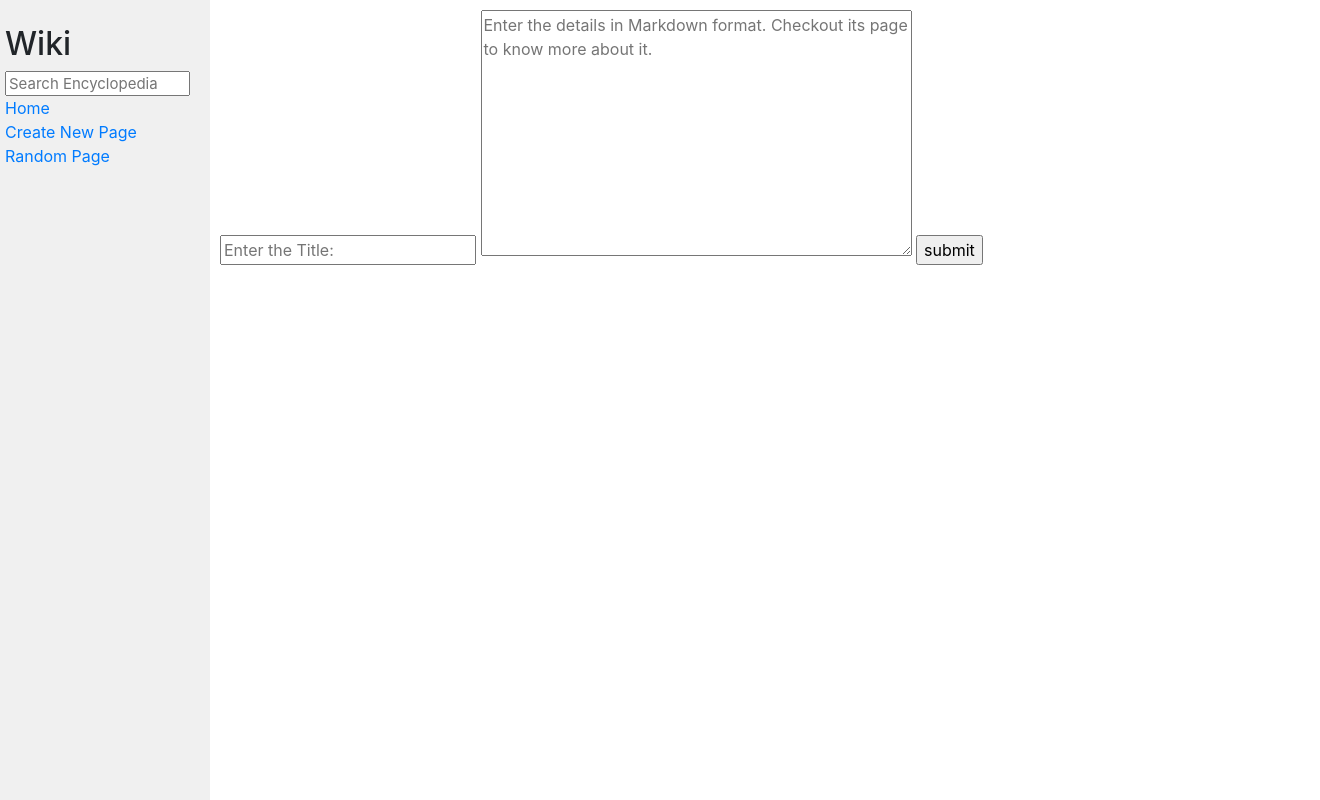
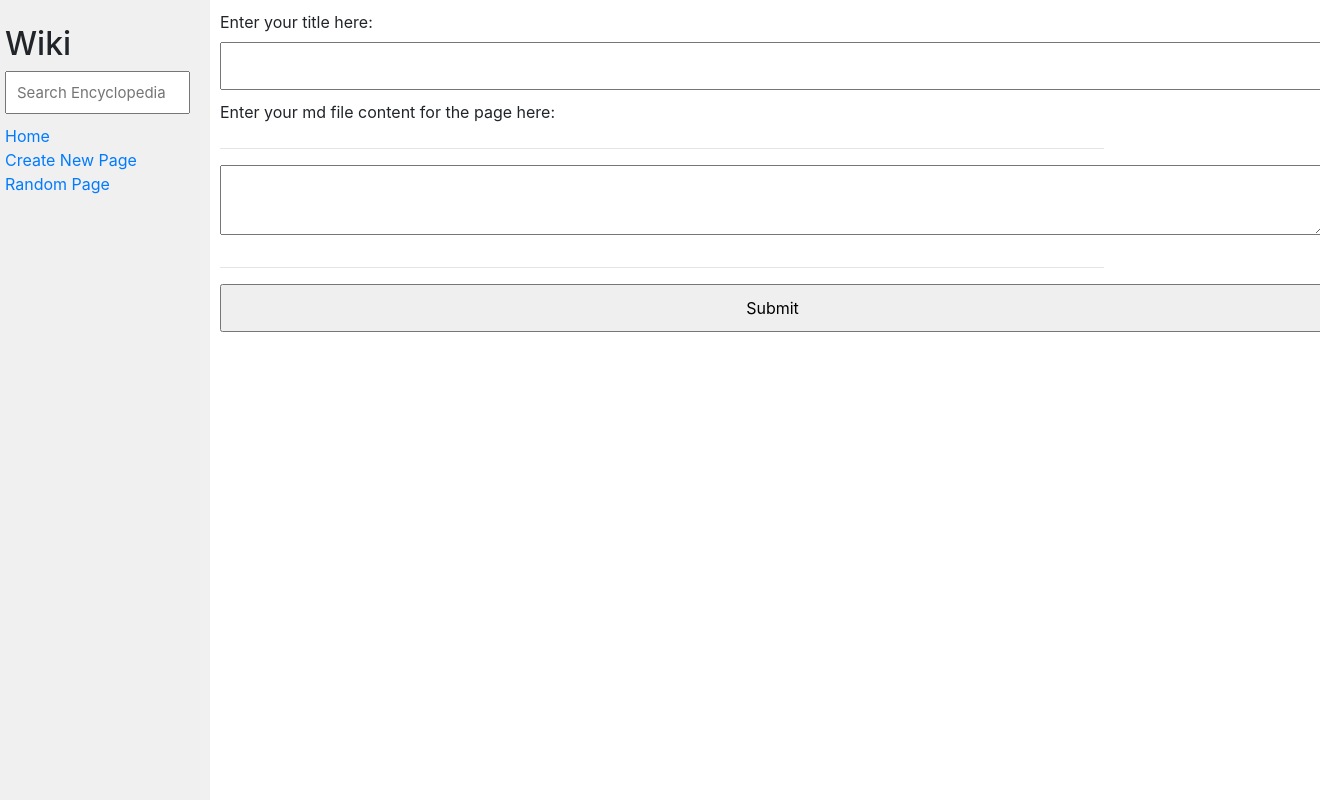
Before and after one commit to pommesFC/project01, a Django app: page /error/ in a window 1320 px wide; the page is wider, and only the part inside the window is pictured. Run offline with Django 3.2, Linux system fonts and the light colour scheme; some libraries are stand-ins or nearby versions.

Commit message:
fixed some bugs

```diff
--- a/encyclopedia/static/encyclopedia/styles.css
+++ b/encyclopedia/static/encyclopedia/styles.css
@@ -41,3 +41,26 @@
 .sidebar h2 {
     margin-top: 5px;
 }
+/* styles.css */
+
+/* Style form fields */
+input, textarea {
+    width: 100%;
+    padding: 10px;
+    margin-bottom: 10px;
+    box-sizing: border-box;
+}
+
+/* Style submit button */
+button {
+    background-color: #4CAF50;
+    color: white;
+    padding: 10px 15px;
+    border: none;
+    border-radius: 4px;
+    cursor: pointer;
+}
+
+button:hover {
+    background-color: #45a049;
+}
--- a/encyclopedia/templates/encyclopedia/edit.html
+++ b/encyclopedia/templates/encyclopedia/edit.html
@@ -10,4 +10,5 @@
     {{form}}
     <input type="submit" value="Save">
 </form>
+
 {% endblock %}
--- a/encyclopedia/templates/encyclopedia/entry.html
+++ b/encyclopedia/templates/encyclopedia/entry.html
@@ -6,7 +6,7 @@
 
 {% block body %}
 {{content|safe}}
-<form action="{% url 'edit' titles=title %}" method="post" >
+<form class='newEntry' action="{% url 'edit' titles=title %}" method="post" >
     <input type="submit" value=" Edit {{title}}" name="{{title}}">
     {% csrf_token %}
     {{form}}
--- a/encyclopedia/templates/encyclopedia/newPage.html
+++ b/encyclopedia/templates/encyclopedia/newPage.html
@@ -3,10 +3,22 @@
 {% block title %} Create a New Page {% endblock %}
 
 {% block body %}
-        <form method="post">
-            {% csrf_token %}
-            {{form}}
-            <input type="submit" value="submit">
-        </form>
+<div class="create_new">
+    <form action="{% url 'newPage' %}" method="POST">
+        {% csrf_token %}
+        <fieldset>
+            <label for="title">Enter your title here: </label>
+            <input type="text" name="title" required="">
+            <br>
+            <label for="md_field">Enter your md file content for the page here:</label>
+            <br>
+            <hr width="80%" align="left" >
+            <textarea name="md_field" required="true"></textarea>
+            <br>
+            <hr width="80%" align="left" >
+            <input type="submit" id="submit" value="Submit">
+        </fieldset>
+    </form>
+</div>
         {{message}}
 {% endblock %}
```
Also changed, not shown: entries/Experiment.md (+2 -0 lines), entries/Football.md (+4 -0 lines), entries/Messi.md (deleted, +0 -5 lines), entries/Python.md (+7 -1 lines), entries/java.md (+1 -1 lines), entries/javascript.md (+7 -3 lines).
